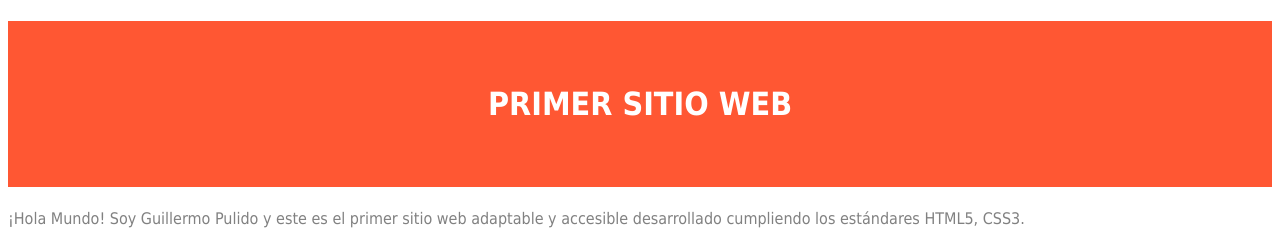
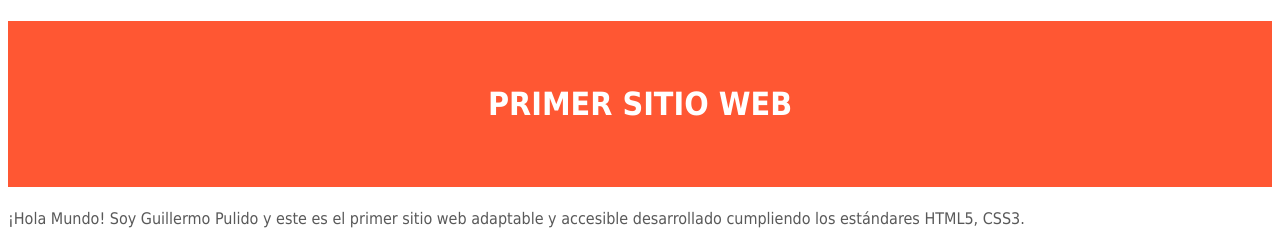
Before and after one commit to uo282716/SEW, a plain HTML site: page index.html in a window 1280 px wide. Shown: the top 241 px of the page. Drawn offline with Linux system fonts and the light colour scheme.

Commit message:
Add files via upload

```diff
--- a/estilo.css
+++ b/estilo.css
@@ -1,7 +1,7 @@
 /*Especificidad: 001*/
 body {
   font-family: Tahoma, sans-serif;
-  color: #818181;
+  color: #595959;
   background-color: #fff;
   }
 /*Especificidad: 001*/
```
